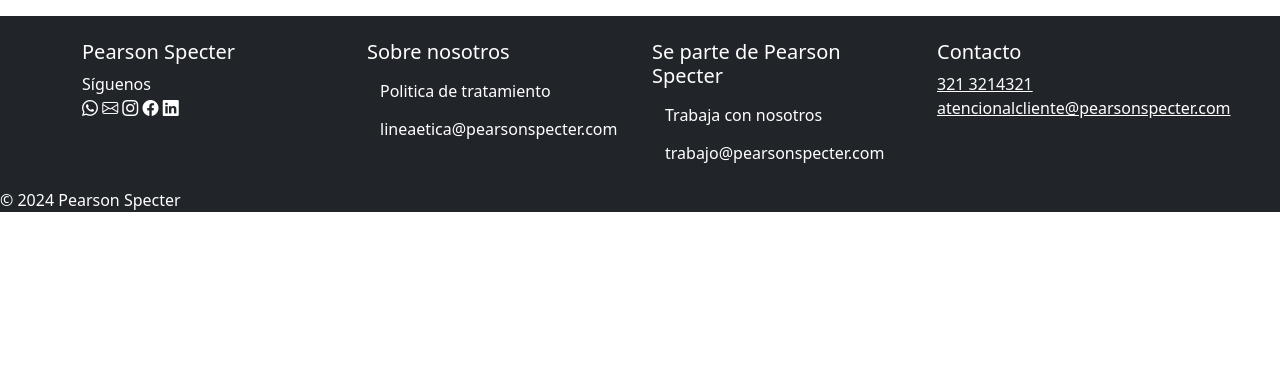
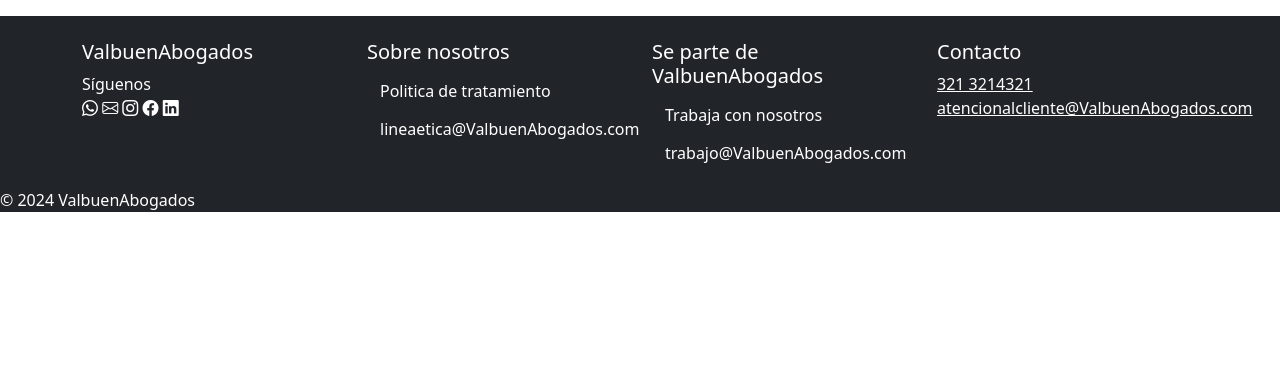
Before and after one commit to Cristian-Camilo-Aguilera-Largo/pearsonspecterr, a PHP site: page /casos/listaClientesIA.php in a window 1280 px wide. Shown: the part 428-800 px from the top of the page. Run offline with PHP 8.4, Linux system fonts and the light colour scheme; the visitor is signed in with stand-in values (Sample User, id 1).

Commit message:
correcion nombre faltantes

```diff
--- a/php/InterfazAbogados.php
+++ b/php/InterfazAbogados.php
@@ -152,7 +152,7 @@ if (!isset($_SESSION['usuario'])) {
                    <div class="container">
                        <div class="row">
                            <div class="col-md-3">
-                               <h5 class="empresa_f">Valbuen Abogados</h5>
+                               <h5 class="empresa_f">ValbuenAbogados</h5>
                                <ul class="list-unstyled">
                                    <li>Síguenos</li>
                                    <li class="iconos">
@@ -172,7 +172,7 @@ if (!isset($_SESSION['usuario'])) {
                                </ul>
                            </div>
                            <div class="col-md-3">
-                               <h5>Se parte de Valbuen Abogados</h5>
+                               <h5>Se parte de ValbuenAbogados</h5>
                                <ul class="list-unstyled">
                                    <li><button type="button" class="btn btn-dark">Trabaja con nosotros</button></li>
                                    <li><button type="button" class="btn btn-dark">trabajo@ValbuenAbogados.com</button></li>
@@ -188,7 +188,7 @@ if (!isset($_SESSION['usuario'])) {
                        </div>
                        </div>
                        <div class="copyright">
-                           © 2024 Valbuen Abogados
+                           © 2024 ValbuenAbogados
                        </div>
                </footer>
         </div>
--- a/php/InterfazAdministradores.php
+++ b/php/InterfazAdministradores.php
@@ -128,7 +128,7 @@ if (!isset($_SESSION['usuario'])) {
                    <div class="container">
                        <div class="row">
                            <div class="col-md-3">
-                               <h5 class="empresa_f">Valbuen Abogados</h5>
+                               <h5 class="empresa_f">ValbuenAbogados</h5>
                                <ul class="list-unstyled">
                                    <li>Síguenos</li>
                                    <li class="iconos">
@@ -148,7 +148,7 @@ if (!isset($_SESSION['usuario'])) {
                                </ul>
                            </div>
                            <div class="col-md-3">
-                               <h5>Se parte de Valbuen Abogados</h5>
+                               <h5>Se parte de ValbuenAbogados</h5>
                                <ul class="list-unstyled">
                                    <li><button type="button" class="btn btn-dark">Trabaja con nosotros</button></li>
                                    <li><button type="button" class="btn btn-dark">trabajo@ValbuenAbogados.com</button></li>
@@ -164,7 +164,7 @@ if (!isset($_SESSION['usuario'])) {
                        </div>
                        </div>
                        <div class="copyright">
-                           © 2024 Valbuen Abogados
+                           © 2024 ValbuenAbogados
                        </div>
                </footer>
     </div>
--- a/php/InterfazClientes.php
+++ b/php/InterfazClientes.php
@@ -132,7 +132,7 @@ $id_usuario = $_SESSION['usuario']; // Asumiendo que almacenas el ID del cliente
                    <div class="container">
                        <div class="row">
                            <div class="col-md-3">
-                               <h5 class="empresa_f">Valbuen Abogados</h5>
+                               <h5 class="empresa_f">ValbuenAbogados</h5>
                                <ul class="list-unstyled">
                                    <li>Síguenos</li>
                                    <li class="iconos">
@@ -152,7 +152,7 @@ $id_usuario = $_SESSION['usuario']; // Asumiendo que almacenas el ID del cliente
                                </ul>
                            </div>
                            <div class="col-md-3">
-                               <h5>Se parte de Valbuen Abogados</h5>
+                               <h5>Se parte de ValbuenAbogados</h5>
                                <ul class="list-unstyled">
                                    <li><button type="button" class="btn btn-dark">Trabaja con nosotros</button></li>
                                    <li><button type="button" class="btn btn-dark">trabajo@ValbuenAbogados.com</button></li>
@@ -168,7 +168,7 @@ $id_usuario = $_SESSION['usuario']; // Asumiendo que almacenas el ID del cliente
                        </div>
                        </div>
                        <div class="copyright">
-                           © 2024 Valbuen Abogados
+                           © 2024 ValbuenAbogados
                        </div>
                </footer>
     </div>
--- a/php/actualizarAbogado.php
+++ b/php/actualizarAbogado.php
@@ -163,7 +163,7 @@ if (!isset($_SESSION['usuario'])) {
                    <div class="container">
                        <div class="row">
                            <div class="col-md-3">
-                               <h5 class="empresa_f">Valbuen Abogados</h5>
+                               <h5 class="empresa_f">ValbuenAbogados</h5>
                                <ul class="list-unstyled">
                                    <li>Síguenos</li>
                                    <li class="iconos">
@@ -183,7 +183,7 @@ if (!isset($_SESSION['usuario'])) {
                                </ul>
                            </div>
                            <div class="col-md-3">
-                               <h5>Se parte de Valbuen Abogados</h5>
+                               <h5>Se parte de ValbuenAbogados</h5>
                                <ul class="list-unstyled">
                                    <li><button type="button" class="btn btn-dark">Trabaja con nosotros</button></li>
                                    <li><button type="button" class="btn btn-dark">trabajo@ValbuenAbogados.com</button></li>
@@ -199,7 +199,7 @@ if (!isset($_SESSION['usuario'])) {
                        </div>
                        </div>
                        <div class="copyright">
-                           © 2024 Valbuen Abogados
+                           © 2024 ValbuenAbogados
                        </div>
                </footer>
            </div>
--- a/php/actualizarCaso.php
+++ b/php/actualizarCaso.php
@@ -160,7 +160,7 @@ if (!isset($_SESSION['usuario'])) {
                    <div class="container">
                        <div class="row">
                            <div class="col-md-3">
-                               <h5 class="empresa_f">Valbuen Abogados</h5>
+                               <h5 class="empresa_f">ValbuenAbogados</h5>
                                <ul class="list-unstyled">
                                    <li>Síguenos</li>
                                    <li class="iconos">
@@ -180,7 +180,7 @@ if (!isset($_SESSION['usuario'])) {
                                </ul>
                            </div>
                            <div class="col-md-3">
-                               <h5>Se parte de Valbuen Abogados</h5>
+                               <h5>Se parte de ValbuenAbogados</h5>
                                <ul class="list-unstyled">
                                    <li><button type="button" class="btn btn-dark">Trabaja con nosotros</button></li>
                                    <li><button type="button" class="btn btn-dark">trabajo@ValbuenAbogados.com</button></li>
@@ -196,7 +196,7 @@ if (!isset($_SESSION['usuario'])) {
                        </div>
                        </div>
                        <div class="copyright">
-                           © 2024 Valbuen Abogados
+                           © 2024 ValbuenAbogados
                        </div>
                </footer>
            </div>
--- a/php/añadirAbogado.php
+++ b/php/añadirAbogado.php
@@ -123,7 +123,7 @@ if (!isset($_SESSION['usuario'])) {
                    <div class="container">
                        <div class="row">
                            <div class="col-md-3">
-                               <h5 class="empresa_f">Valbuen Abogados</h5>
+                               <h5 class="empresa_f">ValbuenAbogados</h5>
                                <ul class="list-unstyled">
                                    <li>Síguenos</li>
                                    <li class="iconos">
@@ -143,7 +143,7 @@ if (!isset($_SESSION['usuario'])) {
                                </ul>
                            </div>
                            <div class="col-md-3">
-                               <h5>Se parte de Valbuen Abogados</h5>
+                               <h5>Se parte de ValbuenAbogados</h5>
                                <ul class="list-unstyled">
                                    <li><button type="button" class="btn btn-dark">Trabaja con nosotros</button></li>
                                    <li><button type="button" class="btn btn-dark">trabajo@ValbuenAbogados.com</button></li>
@@ -159,7 +159,7 @@ if (!isset($_SESSION['usuario'])) {
                        </div>
                        </div>
                        <div class="copyright">
-                           © 2024 Valbuen Abogados
+                           © 2024 ValbuenAbogados
                        </div>
                </footer>
            </div>
--- a/php/añadirCaso.php
+++ b/php/añadirCaso.php
@@ -137,7 +137,7 @@ if (!isset($_SESSION['usuario'])) {
                    <div class="container">
                        <div class="row">
                            <div class="col-md-3">
-                               <h5 class="empresa_f">Valbuen Abogados</h5>
+                               <h5 class="empresa_f">ValbuenAbogados</h5>
                                <ul class="list-unstyled">
                                    <li>Síguenos</li>
                                    <li class="iconos">
@@ -157,7 +157,7 @@ if (!isset($_SESSION['usuario'])) {
                                </ul>
                            </div>
                            <div class="col-md-3">
-                               <h5>Se parte de Valbuen Abogados</h5>
+                               <h5>Se parte de ValbuenAbogados</h5>
                                <ul class="list-unstyled">
                                    <li><button type="button" class="btn btn-dark">Trabaja con nosotros</button></li>
                                    <li><button type="button" class="btn btn-dark">trabajo@ValbuenAbogados.com</button></li>
@@ -173,7 +173,7 @@ if (!isset($_SESSION['usuario'])) {
                        </div>
                        </div>
                        <div class="copyright">
-                           © 2024 Valbuen Abogados
+                           © 2024 ValbuenAbogados
                        </div>
                </footer>
            </div>
--- a/php/añadirUsuario.php
+++ b/php/añadirUsuario.php
@@ -113,7 +113,7 @@ if (!isset($_SESSION['usuario'])) {
                    <div class="container">
                        <div class="row">
                            <div class="col-md-3">
-                               <h5 class="empresa_f">Valbuen Abogados</h5>
+                               <h5 class="empresa_f">ValbuenAbogados</h5>
                                <ul class="list-unstyled">
                                    <li>Síguenos</li>
                                    <li class="iconos">
@@ -133,7 +133,7 @@ if (!isset($_SESSION['usuario'])) {
                                </ul>
                            </div>
                            <div class="col-md-3">
-                               <h5>Se parte de Valbuen Abogados</h5>
+                               <h5>Se parte de ValbuenAbogados</h5>
                                <ul class="list-unstyled">
                                    <li><button type="button" class="btn btn-dark">Trabaja con nosotros</button></li>
                                    <li><button type="button" class="btn btn-dark">trabajo@ValbuenAbogados.com</button></li>
@@ -149,7 +149,7 @@ if (!isset($_SESSION['usuario'])) {
                        </div>
                        </div>
                        <div class="copyright">
-                           © 2024 Valbuen Abogados
+                           © 2024 ValbuenAbogados
                        </div>
                </footer>
            </div>
--- a/php/crearAdmin.php
+++ b/php/crearAdmin.php
@@ -106,7 +106,7 @@ if (!isset($_SESSION['usuario'])) {
                    <div class="container">
                        <div class="row">
                            <div class="col-md-3">
-                               <h5 class="empresa_f">Valbuen Abogados</h5>
+                               <h5 class="empresa_f">ValbuenAbogados</h5>
                                <ul class="list-unstyled">
                                    <li>Síguenos</li>
                                    <li class="iconos">
@@ -126,7 +126,7 @@ if (!isset($_SESSION['usuario'])) {
                                </ul>
                            </div>
                            <div class="col-md-3">
-                               <h5>Se parte de Valbuen Abogados</h5>
+                               <h5>Se parte de ValbuenAbogados</h5>
                                <ul class="list-unstyled">
                                    <li><button type="button" class="btn btn-dark">Trabaja con nosotros</button></li>
                                    <li><button type="button" class="btn btn-dark">trabajo@ValbuenAbogados.com</button></li>
@@ -142,7 +142,7 @@ if (!isset($_SESSION['usuario'])) {
                        </div>
                        </div>
                        <div class="copyright">
-                           © 2024 Valbuen Abogados
+                           © 2024 ValbuenAbogados
                        </div>
                </footer>
            </div>
--- a/php/eliminarAbogado.php
+++ b/php/eliminarAbogado.php
@@ -106,7 +106,7 @@ if (!isset($_SESSION['usuario'])) {
                     <div class="container">
                         <div class="row">
                             <div class="col-md-3">
-                               <h5 class="empresa_f">Valbuen Abogados</h5>
+                                <h5 class="empresa_f">ValbuenAbogados</h5>
                                 <ul class="list-unstyled">
                                     <li>Síguenos</li>
                                     <li class="iconos">
@@ -126,7 +126,7 @@ if (!isset($_SESSION['usuario'])) {
                                 </ul>
                             </div>
                             <div class="col-md-3">
-                               <h5>Se parte de Valbuen Abogados</h5>
+                                <h5>Se parte de ValbuenAbogados</h5>
                                 <ul class="list-unstyled">
                                     <li><button type="button" class="btn btn-dark">Trabaja con nosotros</button></li>
                                     <li><button type="button" class="btn btn-dark">trabajo@ValbuenAbogados.com</button></li>
@@ -142,7 +142,7 @@ if (!isset($_SESSION['usuario'])) {
                         </div>
                         </div>
                         <div class="copyright">
-                           © 2024 Valbuen Abogados
+                            © 2024 ValbuenAbogados
                         </div>
                 </footer>
            </div>
--- a/php/eliminarCaso.php
+++ b/php/eliminarCaso.php
@@ -106,7 +106,7 @@ if (!isset($_SESSION['usuario'])) {
                    <div class="container">
                        <div class="row">
                            <div class="col-md-3">
-                               <h5 class="empresa_f">Valbuen Abogados</h5>
+                               <h5 class="empresa_f">ValbuenAbogados</h5>
                                <ul class="list-unstyled">
                                    <li>Síguenos</li>
                                    <li class="iconos">
@@ -126,7 +126,7 @@ if (!isset($_SESSION['usuario'])) {
                                </ul>
                            </div>
                            <div class="col-md-3">
-                               <h5>Se parte de Valbuen Abogados</h5>
+                               <h5>Se parte de ValbuenAbogados</h5>
                                <ul class="list-unstyled">
                                    <li><button type="button" class="btn btn-dark">Trabaja con nosotros</button></li>
                                    <li><button type="button" class="btn btn-dark">trabajo@ValbuenAbogados.com</button></li>
@@ -142,7 +142,7 @@ if (!isset($_SESSION['usuario'])) {
                        </div>
                        </div>
                        <div class="copyright">
-                           © 2024 Valbuen Abogados
+                           © 2024 ValbuenAbogados
                        </div>
                </footer>
            </div>
--- a/php/listaAbogados.php
+++ b/php/listaAbogados.php
@@ -128,7 +128,7 @@ if (!isset($_SESSION['usuario'])) {
                    <div class="container">
                        <div class="row">
                            <div class="col-md-3">
-                               <h5 class="empresa_f">Valbuen Abogados</h5>
+                               <h5 class="empresa_f">ValbuenAbogados</h5>
                                <ul class="list-unstyled">
                                    <li>Síguenos</li>
                                    <li class="iconos">
@@ -148,7 +148,7 @@ if (!isset($_SESSION['usuario'])) {
                                </ul>
                            </div>
                            <div class="col-md-3">
-                               <h5>Se parte de Valbuen Abogados</h5>
+                               <h5>Se parte de ValbuenAbogados</h5>
                                <ul class="list-unstyled">
                                    <li><button type="button" class="btn btn-dark">Trabaja con nosotros</button></li>
                                    <li><button type="button" class="btn btn-dark">trabajo@ValbuenAbogados.com</button></li>
@@ -164,7 +164,7 @@ if (!isset($_SESSION['usuario'])) {
                        </div>
                        </div>
                        <div class="copyright">
-                           © 2024 Valbuen Abogados
+                           © 2024 ValbuenAbogados
                        </div>
                </footer>
            </div>
--- a/php/listaClientes.php
+++ b/php/listaClientes.php
@@ -121,7 +121,7 @@ if (!isset($_SESSION['usuario'])) {
                    <div class="container">
                        <div class="row">
                            <div class="col-md-3">
-                               <h5 class="empresa_f">Valbuen Abogados</h5>
+                               <h5 class="empresa_f">ValbuenAbogados</h5>
                                <ul class="list-unstyled">
                                    <li>Síguenos</li>
                                    <li class="iconos">
@@ -141,7 +141,7 @@ if (!isset($_SESSION['usuario'])) {
                                </ul>
                            </div>
                            <div class="col-md-3">
-                               <h5>Se parte de Valbuen Abogados</h5>
+                               <h5>Se parte de ValbuenAbogados</h5>
                                <ul class="list-unstyled">
                                    <li><button type="button" class="btn btn-dark">Trabaja con nosotros</button></li>
                                    <li><button type="button" class="btn btn-dark">trabajo@ValbuenAbogados.com</button></li>
@@ -157,7 +157,7 @@ if (!isset($_SESSION['usuario'])) {
                        </div>
                        </div>
                        <div class="copyright">
-                           © 2024 Valbuen Abogados
+                           © 2024 ValbuenAbogados
                        </div>
                </footer>
        </div>
--- a/php/listaClientesIA.php
+++ b/php/listaClientesIA.php
@@ -53,7 +53,7 @@ if (!isset($_SESSION['usuario'])) {
     <header>
             <nav class="navbar navbar-expand-lg">
                 <div class="container-fluid">
-                    <a class="navbar-brand" href="index.html"><strong>Pearson Specter</strong></a>
+                    <a class="navbar-brand" href="index.html"><strong>Valbuen Abogados</strong></a>
                     <button class="navbar-toggler" type="button" data-bs-toggle="collapse" data-bs-target="#navbarNavAltMarkup" aria-controls="navbarNavAltMarkup" aria-expanded="false" aria-label="Toggle navigation">
                         <span class="navbar-toggler-icon"></span>
                     </button>
@@ -105,7 +105,7 @@ if (!isset($_SESSION['usuario'])) {
                    <div class="container">
                        <div class="row">
                            <div class="col-md-3">
-                           <h5 class="empresa_f">Pearson Specter</h5>
+                               <h5 class="empresa_f">ValbuenAbogados</h5>
                                <ul class="list-unstyled">
                                    <li>Síguenos</li>
                                    <li class="iconos">
@@ -121,27 +121,27 @@ if (!isset($_SESSION['usuario'])) {
                                <h5>Sobre nosotros</h5>
                                <ul class="list-unstyled">
                                    <li><button type="button" class="btn btn-dark">Politica de tratamiento</button></li>
-                               <li><button type="button" class="btn btn-dark">lineaetica@pearsonspecter.com</button></li>
+                                   <li><button type="button" class="btn btn-dark">lineaetica@ValbuenAbogados.com</button></li>
                                </ul>
                            </div>
                            <div class="col-md-3">
-                           <h5>Se parte de Pearson Specter</h5>
+                               <h5>Se parte de ValbuenAbogados</h5>
                                <ul class="list-unstyled">
                                    <li><button type="button" class="btn btn-dark">Trabaja con nosotros</button></li>
-                               <li><button type="button" class="btn btn-dark">trabajo@pearsonspecter.com</button></li>
+                                   <li><button type="button" class="btn btn-dark">trabajo@ValbuenAbogados.com</button></li>
                                </ul>
                            </div>
                            <div class="col-md-3">
                                <h5>Contacto</h5>
                                <ul class="list-unstyled">
                                    <li><a href="#" class="text-white">321 3214321</a></li>
-                               <li><a href="#" class="text-white">atencionalcliente@pearsonspecter.com</a></li>
+                                   <li><a href="#" class="text-white">atencionalcliente@ValbuenAbogados.com</a></li>
                                </ul>
                            </div>
                        </div>
                        </div>
                        <div class="copyright">
-                       © 2024 Pearson Specter
+                           © 2024 ValbuenAbogados
                        </div>
                </footer>
        </div>
```
Also changed, not shown: php/actualizarCasoIA.php (+7 -7 lines). Lines whose indentation alone changed are shown as unchanged.
